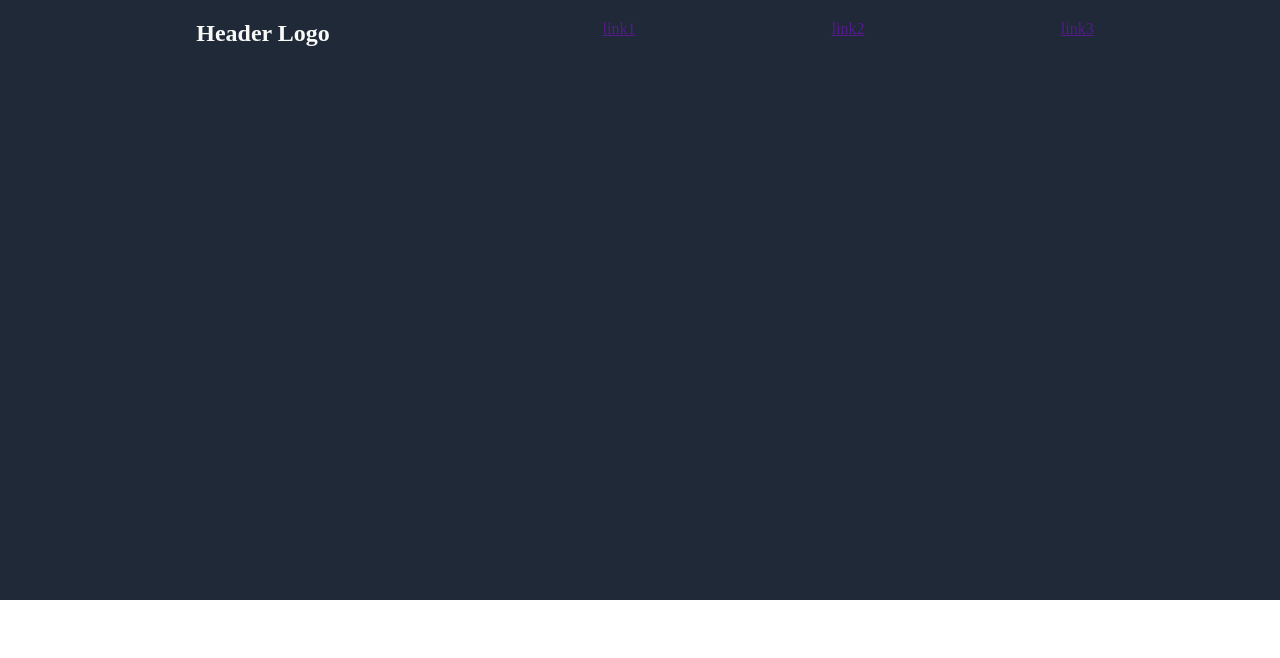
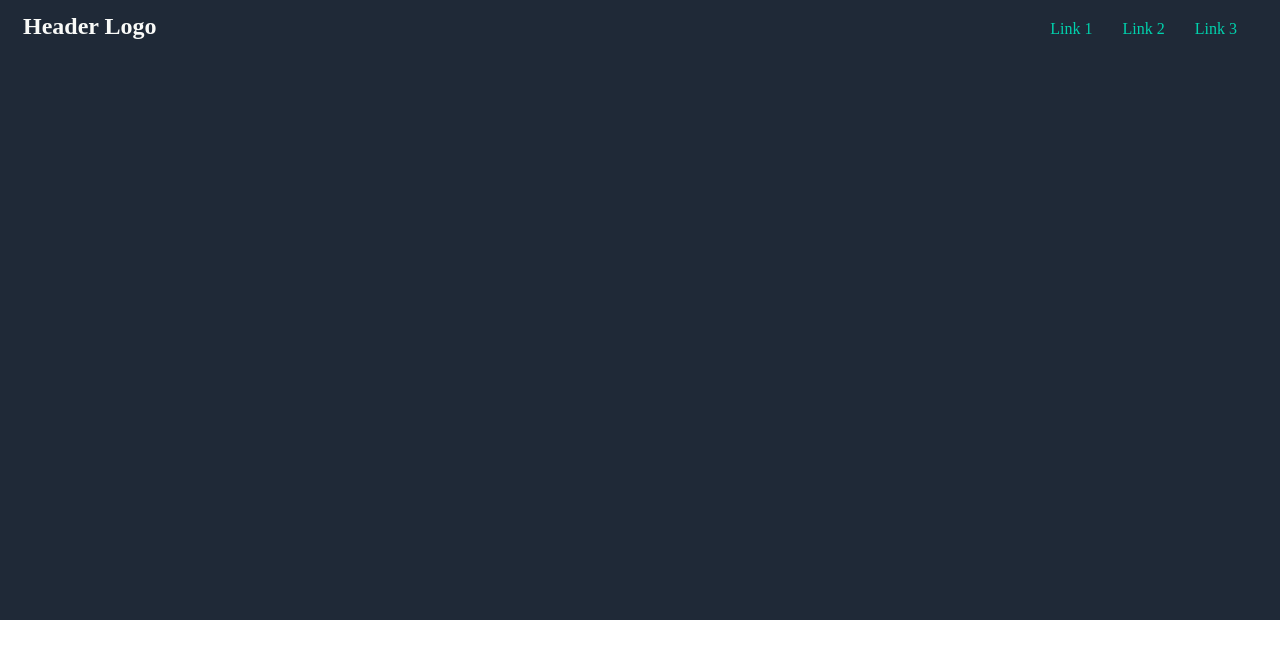
Before and after one commit to Arvindm22/Projects, a plain HTML site: page odin_landingPage/index.html in a window 1280 px wide. Drawn offline with Linux system fonts and the light colour scheme.

Commit message:
Styled Header

```diff
--- a/odin_landingPage/Landing_Page.css
+++ b/odin_landingPage/Landing_Page.css
@@ -2,7 +2,6 @@ h1{
     font-size:24px ;
     color: #f9faf8;
     margin-top: 0;
-    padding: 20px;
     width: 200px;
     height: 200px;;
 }
@@ -13,12 +12,30 @@ body{
 header{
     background-color: #1f2937;
     height: 600px;
+    padding: 10px;
+    display: flex;
+    flex-direction:row;
+    justify-content: space-around;
+    align-items: baseline;
+}
+nav{
+    width:80%;
     display: flex;
     flex-direction: row;
-    justify-content: space-evenly;
+    justify-content: end;
+}
+nav span{
+    padding: 10px;
+    margin-right: 10px;
+    border-color: #1f2937 ;
 
 }
-header a {
-    margin-top: 10px;
-    padding: 10px;;
+nav span a{
+    color: #00D2AD;
+    text-decoration: none;
 }
+nav span:hover{
+    transform: scale(1.2);
+    box-shadow: 0 0.10em 0.10em 0.10em #00D2AD;
+
+}
--- a/odin_landingPage/index.html
+++ b/odin_landingPage/index.html
@@ -10,12 +10,11 @@
 <body>
     <header>
         <h1>Header Logo</h1>
-        <a href="" >link1</a>
-        <a href="" >link2</a>
-        <a href="" >link3</a>
-
-
-
+        <nav>
+            <span><a href="">Link 1</a></span>
+            <span><a href="">Link 2</a></span>
+            <span><a href="">Link 3</a></span>
+        </nav>
     </header>
     <main>
 
```
